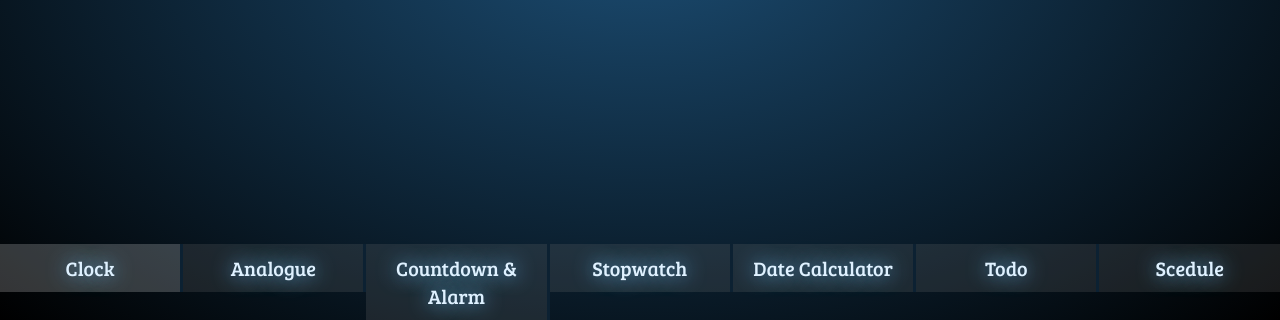
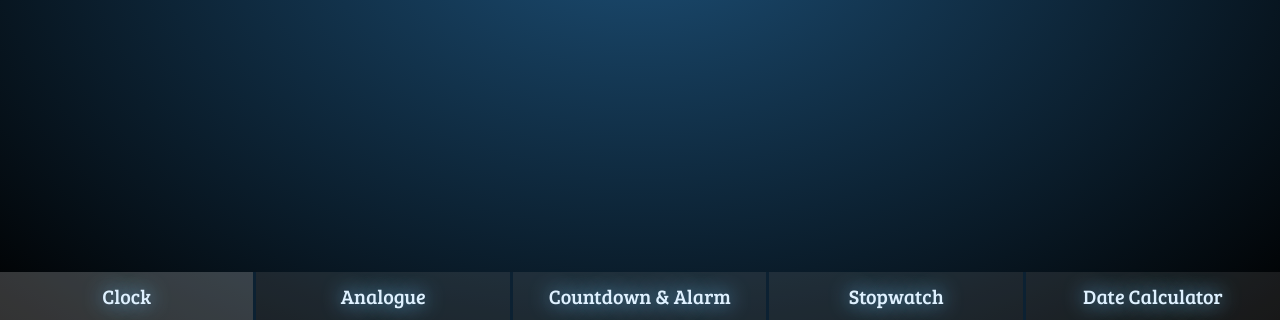
Before and after one commit to sabbirahmad00521/Clock-app, a plain HTML site: page index.html in a window 1280 px wide. Shown: the part 480-800 px from the top of the page. Drawn offline with Linux system fonts and the light colour scheme.

Commit message:
complete app

```diff
--- a/index.html
+++ b/index.html
@@ -32,8 +32,8 @@
         <button onclick="section_visibility('countdown');">Countdown & Alarm</button>
         <button onclick="section_visibility('stopwatch');">Stopwatch</button>
         <button onclick="section_visibility('dateCalculator');">Date Calculator</button>
-        <button onclick="section_visibility('todo');">Todo</button>
-        <button onclick="section_visibility('scedule');">Scedule</button>
+<!--        <button onclick="section_visibility('todo');">Todo</button>-->
+<!--        <button onclick="section_visibility('scedule');">Scedule</button>-->
     </nav>
 
 
```
